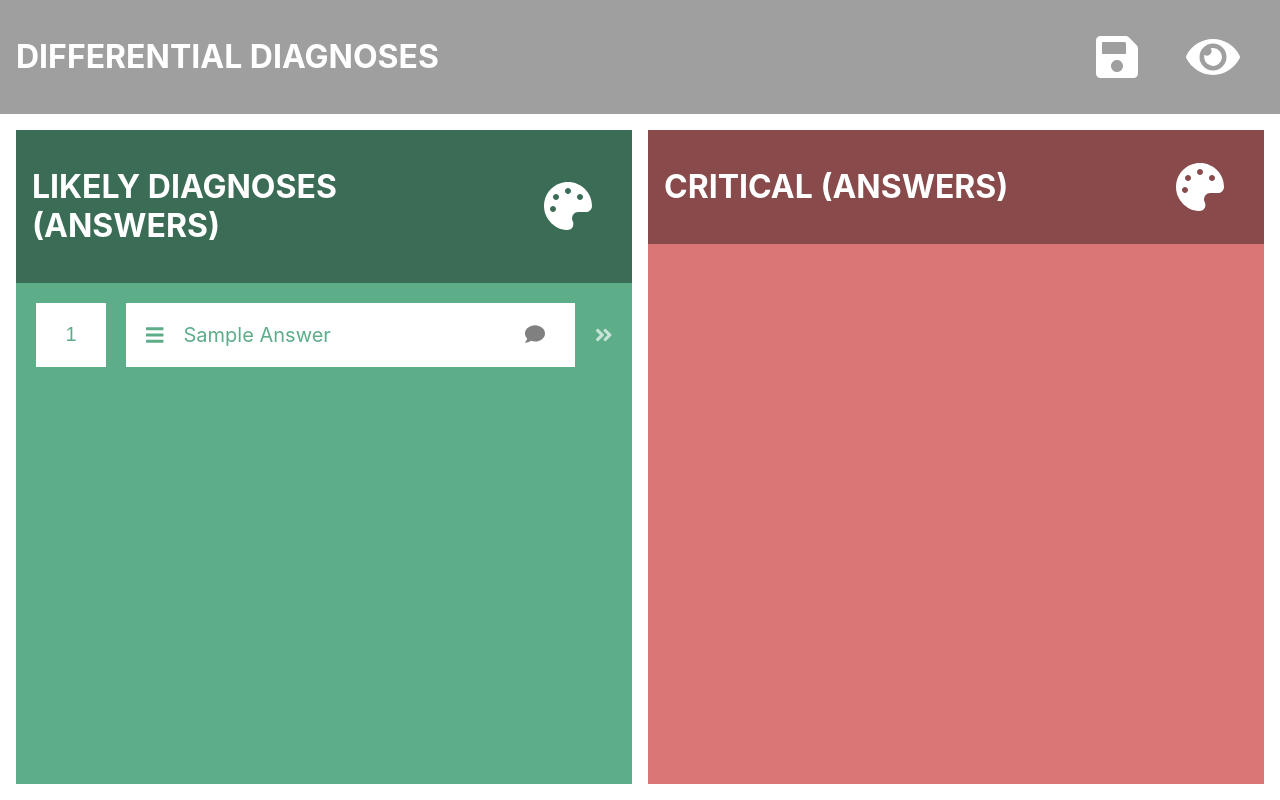
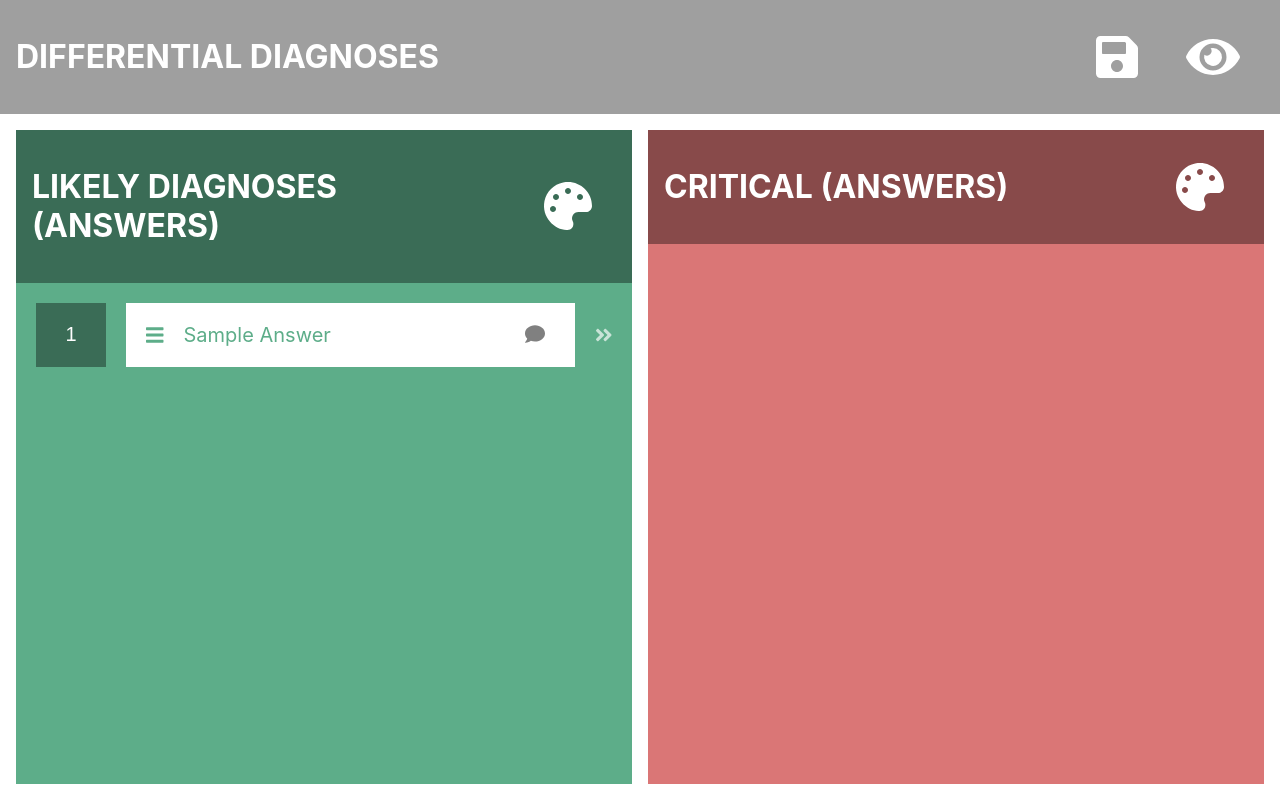
Before and after one commit to leobaldock/differential-diagnoses, a React (Create React App) app: page / in a window 1280 px wide. Both pictures are taken after a click on the icon 1213 px from the left and 56 px from the top of the page. Built offline with nearby package versions, Linux system fonts and the light colour scheme.

Commit message:
Moved arrows to opposite side on right list, changed styling of list index numbers

```diff
--- a/src/components/Diagnoses.css
+++ b/src/components/Diagnoses.css
@@ -56,6 +56,7 @@
 .transferButton{
     display: flex;
     align-items: center;
+    justify-content: center;
     color: #ffffffA9;
 }
 
--- a/src/components/DifferentialDiagnoses.js
+++ b/src/components/DifferentialDiagnoses.js
@@ -9,9 +9,6 @@ import {
     faEye,
 } from '@fortawesome/free-solid-svg-icons';
 import { DragDropContext } from "react-beautiful-dnd";
-
-
-// TODO: get multiple lists working. Use this as a guide: https://codesandbox.io/s/ql08j35j3q?file=/index.js
 
 class DifferentialDiagnosis extends React.Component {
 
@@ -235,6 +232,7 @@ class DifferentialDiagnosis extends React.Component {
                                 :
                                 (index) => this.setState({showNotes: {...this.state.listA[index], list: this.state.listA}})
                             }
+                            isLeft= {true}
                         />
                         <List
                             title={`Critical${this.state.showAnswers ? " (answers)" : ""}`}
@@ -251,6 +249,7 @@ class DifferentialDiagnosis extends React.Component {
                                 :
                                 (index) => this.setState({showNotes: {...this.state.listB[index], list: this.state.listB}})
                             }
+                            isLeft= {false}
                        />
                     </DragDropContext>
                 </div>
--- a/src/components/List.js
+++ b/src/components/List.js
@@ -5,6 +5,7 @@ import {
     faBars,
     faMinusCircle,
     faAngleDoubleRight,
+    faAngleDoubleLeft,
     faPalette,
     faComment
 } from '@fortawesome/free-solid-svg-icons'
@@ -12,25 +13,30 @@ import { Droppable, Draggable } from "react-beautiful-dnd";
 import { SliderPicker } from "react-color";
 
 
-export default function List({title, colour, rows, addRow, deleteRow, updateRowNumber, droppableId, transfer, showNotes, disableEdits}){
+export default function List({title, colour, rows, addRow, deleteRow, updateRowNumber, droppableId, transfer, showNotes, disableEdits, isLeft}){
     const [paletteVisibility, setPaletteVisibility] = useState(false);
     const [listColour, setListColour] = useState(colour);
 
     const listButtons = [
-        <FontAwesomeIcon icon={faPalette} size="3x" style={{cursor: "pointer"}} onClick={() => setPaletteVisibility(!paletteVisibility)}/>
+        <FontAwesomeIcon
+        icon={faPalette}
+        size="3x"
+        style={{cursor: "pointer"}}
+        onClick={() => setPaletteVisibility(!paletteVisibility)}
+    />
     ]
 
     const getListStyle = isDraggingOver => ({
-        //background: isDraggingOver ? "lightblue" : "lightgrey",
+        //background: isDraggingOver ? "00000040" : "transparent",
         padding: "0.5em",
       });
 
     const getItemStyle = (isDragging, draggableStyle) => ({
         userSelect: "none",
         padding: "0.5em",
-        //background: isDragging ? "lightgreen" : "grey",
+        //background: isDragging ? "#00000010" : "transparent",
 
-        // styles we need to apply on draggables
+        //styles we need to apply on draggables
         ...draggableStyle
     });
 
@@ -92,6 +98,7 @@ export default function List({title, colour, rows, addRow, deleteRow, updateRowN
                                                 transfer={transfer}
                                                 showNotes={showNotes}
                                                 disableEdits={disableEdits}
+                                                isLeft= {isLeft}
                                             />
                                         </span>
                                     </div>
@@ -115,7 +122,7 @@ export default function List({title, colour, rows, addRow, deleteRow, updateRowN
 }
 
 
-function ListRow({colour, content, rowNumber, deleteRow, updateRowNumber, transfer, showNotes, disableEdits}) {
+function ListRow({colour, content, rowNumber, deleteRow, updateRowNumber, transfer, showNotes, disableEdits, isLeft}) {
 
     const [inputNum, setInputNum] = useState(rowNumber);
 
@@ -133,8 +140,14 @@ function ListRow({colour, content, rowNumber, deleteRow, updateRowNumber, transf
 
     return (
         <div className="listRow">
+            {!isLeft &&
+                <div style={{marginRight: "1em"}}className="transferButton" onClick={() => transfer(rowNumber - 1)}>
+                    <FontAwesomeIcon icon={faAngleDoubleLeft} />
+                </div>
+            }
+
             <div className="listNumber">
-                <input readonly={disableEdits} style={{color: colour}} value={inputNum} onChange={disableEdits ? () => {} : (e) => setInputNum(e.target.value)} onKeyDown={handleKeyDown} onBlur={handleBlur} type="text"/>
+                <input readonly={disableEdits} style={{color: "white", background: "#00000060"}} value={inputNum} onChange={disableEdits ? () => {} : (e) => setInputNum(e.target.value)} onKeyDown={handleKeyDown} onBlur={handleBlur} type="text"/>
             </div>
             <div className="listEntry">
                 <FontAwesomeIcon style={{cursor: "grab"}} icon={faBars}/>
@@ -144,9 +157,11 @@ function ListRow({colour, content, rowNumber, deleteRow, updateRowNumber, transf
                     {!disableEdits && <FontAwesomeIcon onClick={() => deleteRow(rowNumber - 1)} style={{cursor: "pointer"}} color="grey" icon={faMinusCircle}/>}
                 </div>
             </div>
-            <div className="transferButton" onClick={() => transfer(rowNumber - 1)}>
-                <FontAwesomeIcon icon={faAngleDoubleRight} />
-            </div>
+            {isLeft &&
+                <div className="transferButton" onClick={() => transfer(rowNumber - 1)}>
+                    <FontAwesomeIcon icon={faAngleDoubleRight} />
+                </div>
+            }
         </div>
     )
 }
```
